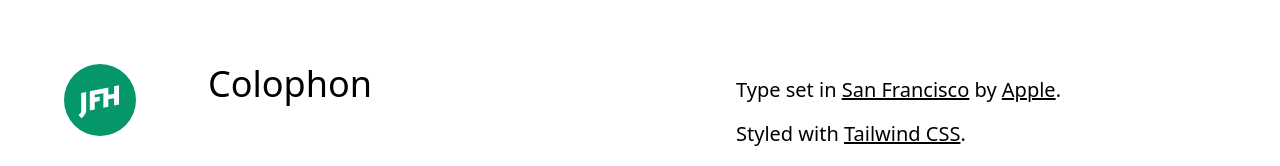
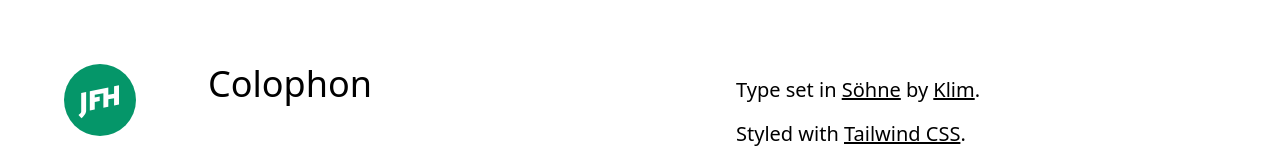
Before and after one commit to jonheslop/jfh-2021, a Next.js app: page /colophon in a window 1280 px wide. Shown: the top 166 px of the page. Built offline with nearby package versions, Linux system fonts and the light colour scheme; a web font is replaced by a local one.

Commit message:
Update colophon with Söhne details

```diff
--- a/pages/colophon.tsx
+++ b/pages/colophon.tsx
@@ -7,7 +7,7 @@ export default function Colophon() {
       <h2 className="text-4xl md:text-2xl lg:text-4xl md:sticky top-16">Colophon</h2>
       <article className="md:col-start-4 space-y-4 mt-3">
         <p className="text-xl md:text-lg lg:text-xl leading-normal">
-          Type set in <Link href="https://developer.apple.com/fonts/" external={true}>San Francisco</Link> by <Link href="https://www.apple.com/" external={true}>Apple</Link>.
+          Type set in <Link href="https://klim.co.nz/retail-fonts/soehne/" external={true}>Söhne</Link> by <Link href="https://klim.co.nz/" external={true}>Klim</Link>.
         </p>
         <p className="text-xl md:text-lg lg:text-xl leading-normal">
           Styled with <Link href="https://tailwindcss.com/" external={true}>Tailwind CSS</Link>.
```
